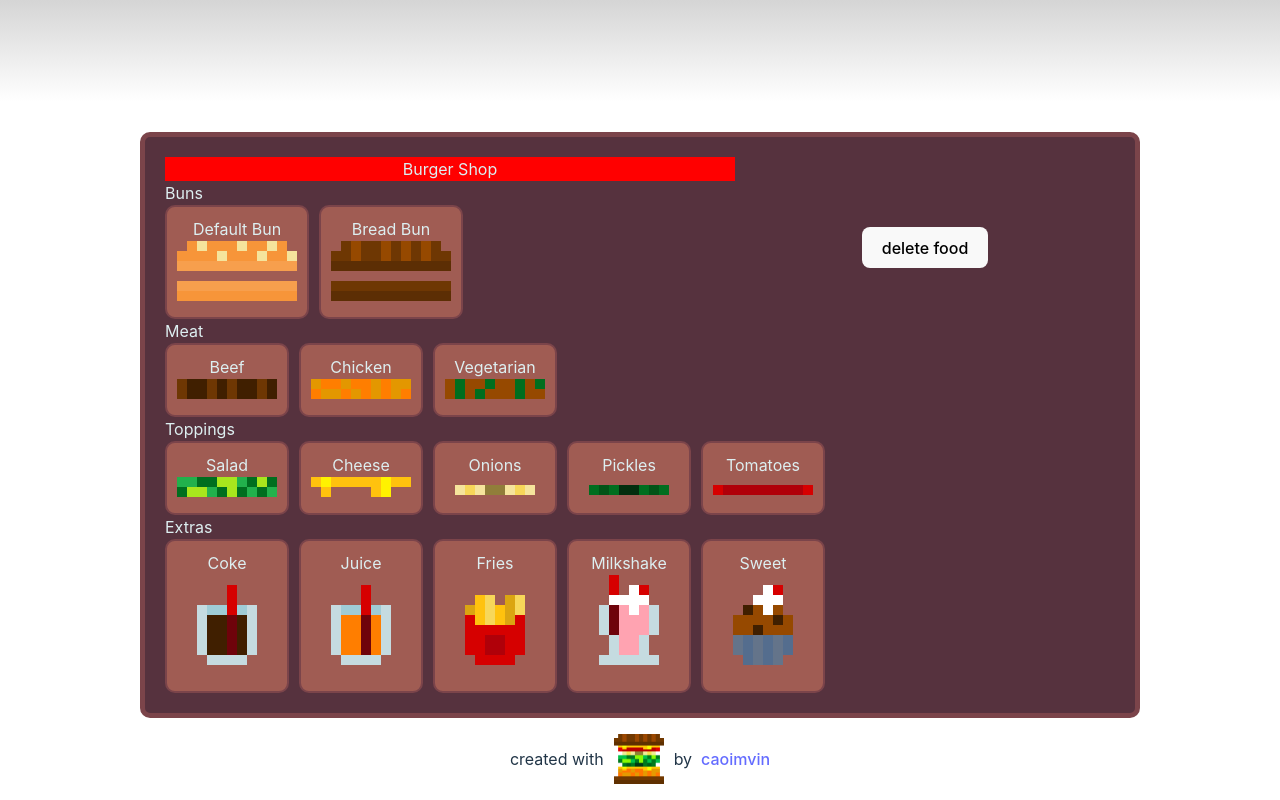
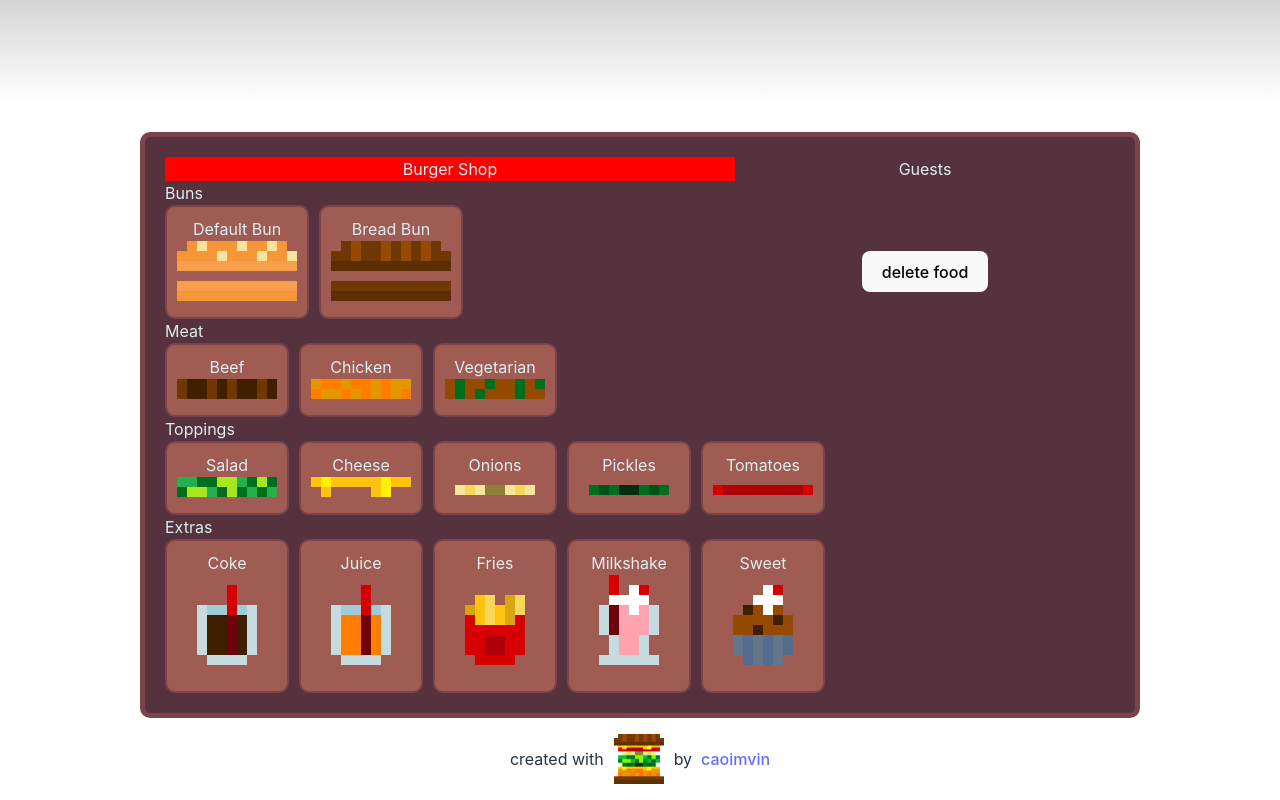
Before and after one commit to caoimvin/BurgerShop, a React (Vite) app: page / in a window 1280 px wide. Shown: the part 872-1672 px from the top of the page. Built offline with nearby package versions, Linux system fonts and the light colour scheme.

Commit message:
add label and remove comments

```diff
--- a/src/Restaurant/Kitchen/Orders/Orders.jsx
+++ b/src/Restaurant/Kitchen/Orders/Orders.jsx
@@ -3,11 +3,6 @@ import Order from "./Order/Order.jsx"
 import styles from "./Orders.module.css"
 
 function Orders({ guests, serveOrder }) {
-
-    // const orders = guests.filter(guest => guest.entered && guest.status === 'waiting')
-
-    // console.log(orders);
-
     const [orders, setOrders] = useState([])
     const [activeOrder, setActiveOrder] = useState(0)
 
@@ -28,13 +23,13 @@ function Orders({ guests, serveOrder }) {
     }
 
     return (
-      <div className={styles.oder_items}>
-        {
-          orders[activeOrder] && <Order key={orders[activeOrder].id} index={activeOrder} max={orders.length} serveOrder={serveOrder} guest={orders[activeOrder]} next={nextOrder} prev={prevOrder} />
-          // guests.map((guest, index) => {
-          //   if (guest.entered && guest.status === 'waiting') return <Order key={guest.id} index={index} serveOrder={serveOrder} guest={guest} />
-          // })
-        }
+      <div className={styles.orders}>
+        <div className={styles.label}>Guests</div>
+        <div className={styles.order_items}>
+          {
+            orders[activeOrder] && <Order key={orders[activeOrder].id} index={activeOrder} max={orders.length} serveOrder={serveOrder} guest={orders[activeOrder]} next={nextOrder} prev={prevOrder} />
+          }
+        </div>
       </div>
     )
   }
```
